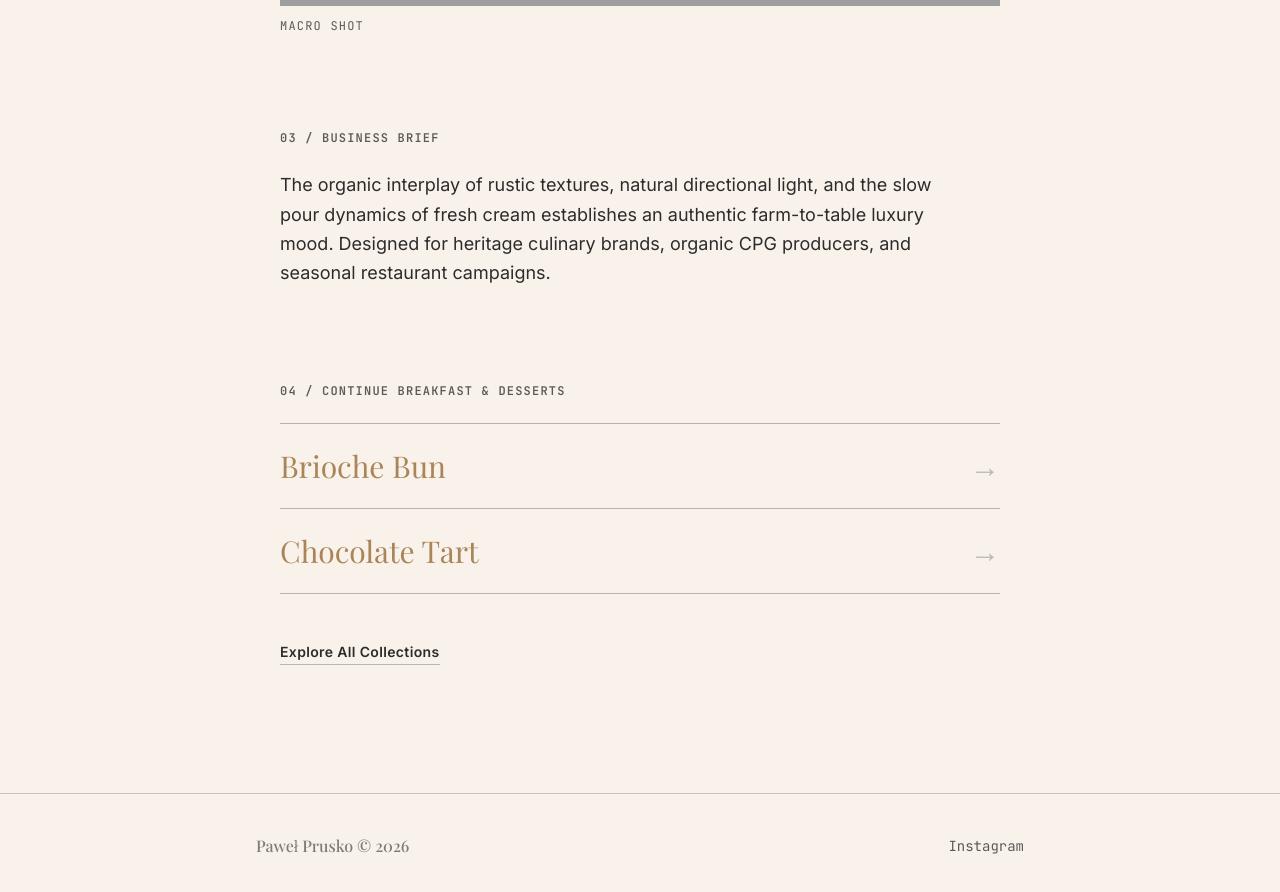
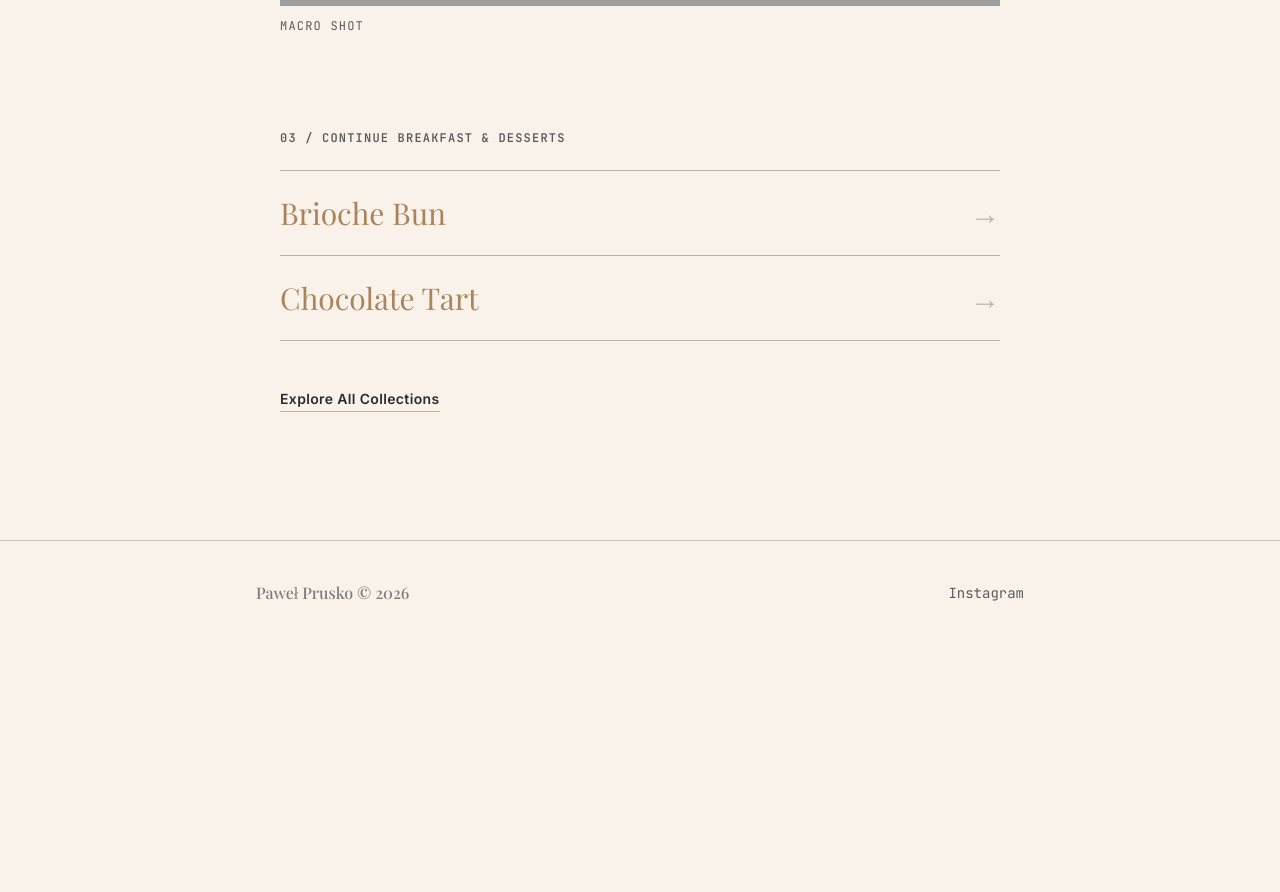
Before and after one commit to pawelprusko/Pawel-Prusko, a React (Vite) app: page /scene/scene-1 in a window 1280 px wide. Shown: the part 3460-4352 px from the top of the page. After the commit the page ends 4113 px from the top, so only its background shows below. Built offline with nearby package versions, Linux system fonts and the light colour scheme; grey boxes are pictures that could not be loaded; a web font is replaced by a local one.

Commit message:
refactor: remove business brief section
Removed the business brief section and updated the section numbering for the remaining content.

```diff
--- a/src/pages/SceneView.tsx
+++ b/src/pages/SceneView.tsx
@@ -111,23 +111,11 @@ export default function SceneView() {
           </div>
         </section>
 
-        {/* Business Brief */}
-        <section className="mb-24">
-          <h2 className="text-xs font-mono font-semibold tracking-widest text-text-muted mb-6 uppercase">
-            03 / Business Brief
-          </h2>
-          <div className="flex flex-col">
-            <p className="text-lg text-text-main font-sans leading-relaxed max-w-2xl">
-              {currentScene.businessBrief || 'The viral factor is driven by the perfectly AI-frozen motion of descending sea salt, creating a mystical aura over the dish. This is an ideal concept for premium specialty brands (e.g., artisanal salt producers, organic CPG brands) or luxury restaurants promoting a plant-based B2B menu.'}
-            </p>
-          </div>
-        </section>
-
         {/* Explore More Scenes */}
         {otherScenes.length > 0 && (
           <section className="mb-12">
             <h2 className="text-xs font-mono font-semibold tracking-widest text-text-muted mb-6 uppercase">
-              04 / Continue {currentScene.domain || currentScene.domainId}
+              03 / Continue {currentScene.domain || currentScene.domainId}
             </h2>
             <div className="flex flex-col divide-y divide-text-darker/40 border-y border-text-darker/40 mb-12">
               {otherScenes.map((scene) => (
```
